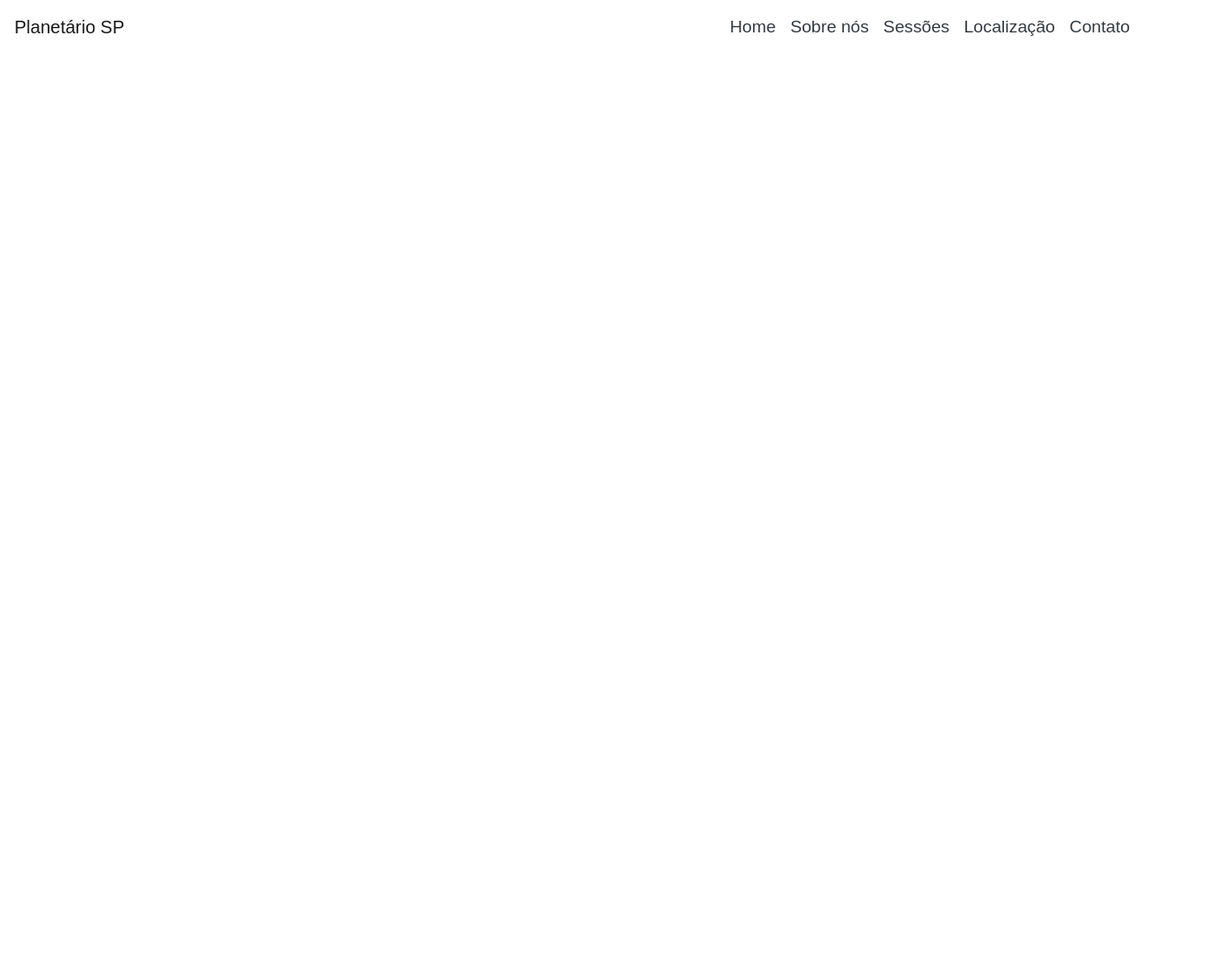
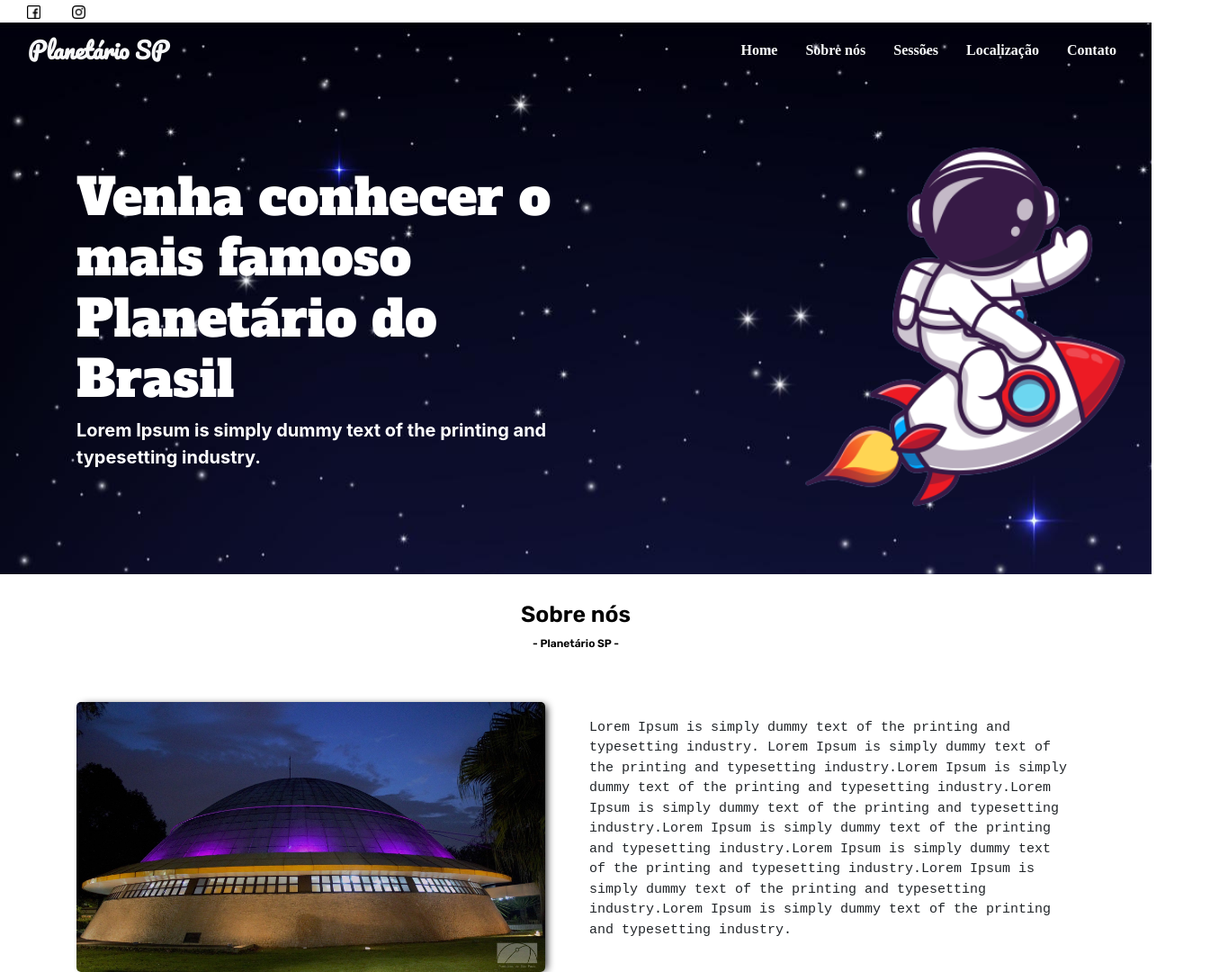
Before and after one commit to cadupinello/projeto-site-planetario-SP, a plain HTML site: page index.html in a window 1280 px wide. Shown: the whole page at 90% size, 1355 px wide, since content can reach past the window. Before the commit the page ends 800 px from the top, so only its background shows below. Drawn offline with nearby package versions, Linux system fonts and the light colour scheme; a web font is replaced by a local one.

Commit message:
Desenvolvimento da sessao home e sobre

```diff
--- a/css/home.css
+++ b/css/home.css
@@ -1,41 +1,50 @@
 @import url('https://fonts.googleapis.com/css2?family=Rubik:wght@300;600&family=Shippori+Antique+B1&family=Syne+Mono&display=swap');
+@import url('https://fonts.googleapis.com/css2?family=Alfa+Slab+One&family=Pacifico&display=swap');
 
-body, ul, li, p {
-    margin: 0px;
-    padding: 0px;
-    list-style: none;
-    font-size: 1.2rem;
-    font-family: Arial;
-}
-/* header */
-
-.header{
-    height: 30px;
-    padding-bottom: 10px;
+#header {
+    display: inline-block;
+    justify-content: space-between;
 }
 
-.headerBox{
-    height: 30px;
-    width: 100%;
-    align-items: center;
-    justify-content: space-between;
+#header img{
+    margin-left: 30px;
+    height: 15px !important;
 }
-.header a img{
-    padding-top: 5px;
-    width: 20px;
-    height: 20px;
-    padding-left: 30px;
+/*Navbar */
+#navegacao-menu a:hover{
+    background-color: #9b9b9b80;
+    color: black;
+    border-radius: 5px;
 }
 
-.header > div p{
-    display: inline-block;
-    font-size: 15px;
-    font-weight: 600;
-    margin-left: 30px;
+#home{
+    color: #fff;
+    background-image: url(/img/espaco.jpg);
 }
 
-/*Navbar */
-#link-menu a:hover{
-    background-color: #eeeeee;
-    border-radius: 5px;
+#home a {
+    font-weight: bold !important;
+    font-family: 'Shippori Antique B1' !important;
+    margin-right: 15px;
 }
+
+#home h1 {
+    font-family: 'Alfa Slab One', cursive !important;
+}
+
+#home p{
+    font-weight: bold;
+}
+
+/*logo*/
+a#logo{
+    font-family: 'Pacifico', cursive !important;
+    font-size: 25px;
+    margin-left: 15px;
+}
+
+/*imagem - home*/
+#img-home{
+    margin-left: 150px;
+    height: 550px;
+}
--- a/css/principal.css
+++ b/css/principal.css
@@ -1 +1,40 @@
 @import url('https://fonts.googleapis.com/css2?family=Rubik:wght@300;600&family=Shippori+Antique+B1&family=Syne+Mono&display=swap');
+
+
+/* Principal conteudo*/
+
+#title {
+    color: black;
+    text-align: center;
+    margin-top: 30px;
+    font-family: "Rubik";
+    font-weight: 550;
+    font-size: 25px;
+}
+
+#subtitle{
+    color: black;
+    text-align: center;
+    font-family: "Rubik";
+    font-weight: 550;
+    font-size: 12px;
+}
+
+#sobre {
+    margin: 0;
+}
+
+#img-sobre {
+    margin-top: 40px;
+    height: 300px;
+    -webkit-box-shadow: 4px 1px 10px -3px #000000;
+    box-shadow: 4px 1px 10px -3px #000000;
+    border-radius: 5px;
+}
+
+#parag{
+    font-size: 15px;
+    font-family: 'Courier New', Courier, monospace;
+    font-weight: 500;
+    margin-top: 40px;
+}
--- a/index.html
+++ b/index.html
@@ -11,42 +11,99 @@
     <!-- Bootstrap CSS -->
     <link rel="stylesheet" href="css_bootstrap/bootstrap.min.css">
     <link rel="stylesheet" href="css/home.css">
+    <link rel="stylesheet" href="css/principal.css">
+    <link rel="stylesheet" href="css/footer.css">
+
 
   </head>
 
   <body>
 
+    <header>
+        <div id="header">
+            <img src="img/facebook.png" >
+            <img src="img/instagram.png" >
+        </div>
+    </header>
+
+    <section id="home">
     <!--Navbar -->
-    <nav class="navbar navbar-expand-md navbar-light bg-transparent" id="link-menu">
+    <nav class="navbar navbar-expand-md navbar-light bg-transparent sticky-top" id="link-menu">
+
     <!--Logo -->
-    <a href="" class="navbar-brand">Planetário SP</a>
+    <a href="" class="navbar-brand text-light" id="logo">Planetário SP</a>
 
-    <button class="navbar-toggler" data-toggle="collapse" data-target="#nav-target">
+    <button class="navbar-toggler" data-toggle="collapse" data-target="#navegacao-menu">
         <span class="navbar-toggler-icon"></span>
     </button>
 
     <!--navegação -->
-    <div class="collapse navbar-collapse" id="nav-target">
+    <div class="collapse navbar-collapse" id="navegacao-menu">
         <ul class="navbar-nav ml-auto">
             <li class="nav-item">
-                <a href="" class="nav-link text-dark">Home</a>
+                <a href="" class="nav-link text-light">Home</a>
             </li>
             <li class="nav-item">
-                <a href="" class="nav-link text-dark">Sobre nós</a>
+                <a href="" class="nav-link text-light">Sobre nós</a>
             </li>
             <li class="nav-item">
-                <a href="" class="nav-link text-dark">Sessões</a>
+                <a href="" class="nav-link text-light">Sessões</a>
             </li>
             <li class="nav-item">
-                <a href="" class="nav-link text-dark">Localização</a>
+                <a href="" class="nav-link text-light">Localização</a>
             </li>
             <li class="nav-item">
-                <a href="" class="nav-link text-dark">Contato</a>
+                <a href="" class="nav-link text-light">Contato</a>
             </li>
         </ul>
     </div>
+    </nav>
 
-    </nav>
+    <!--Home-->
+
+        <div class="container">
+            <div class="row">
+                <div class="col-md-6 d-flex">
+                    <div class="align-self-center">
+                        <h1 class="display-4">Venha conhecer o mais famoso Planetário do Brasil</h1>
+                        <p class="lead" >Lorem Ipsum is simply dummy text of the printing and typesetting industry.</p>
+                </div>
+             </div>
+             <div class="col-md-6">
+                 <img src="/img/home-fundo.png" id="img-home">
+            </div>
+         </div>
+     </div>
+    </section>
+
+    <!--Sobre nós-->
+<section id="sobre">
+    <h3 id="title">Sobre nós</h3>
+    <p id="subtitle">- Planetário SP -</p>
+    <div class="container">
+        <div class="row">
+            <div class="col-md-6">
+                <img src="img/sobre.jpg" id="img-sobre">
+            </div>
+            <div class="col-md-6 d-flex">
+                <div class="align-self-center">
+                <p class="lead" id="parag">Lorem Ipsum is simply dummy text of the printing and typesetting
+                     industry. Lorem Ipsum is simply dummy text of the
+                    printing and typesetting industry.Lorem Ipsum is simply
+                    dummy text of the printing and typesetting industry.Lorem
+                    Ipsum is simply dummy text of the printing and
+                    typesetting industry.Lorem Ipsum is simply dummy text of
+                    the printing and typesetting industry.Lorem Ipsum is
+                    simply dummy text of the printing and typesetting
+                    industry.Lorem Ipsum is simply dummy text of the printing
+                    and typesetting industry.Lorem Ipsum is simply dummy
+                    text of the printing and typesetting industry.</p>
+                </div>
+            </div>
+        </div>
+    </div>
+</section>
+
 
     <!-- Optional JavaScript -->
     <!-- jQuery first, then Popper.js, then Bootstrap JS -->
```
Also changed, not shown: img/espaco.jpg (added), img/home-fundo.png (added).
